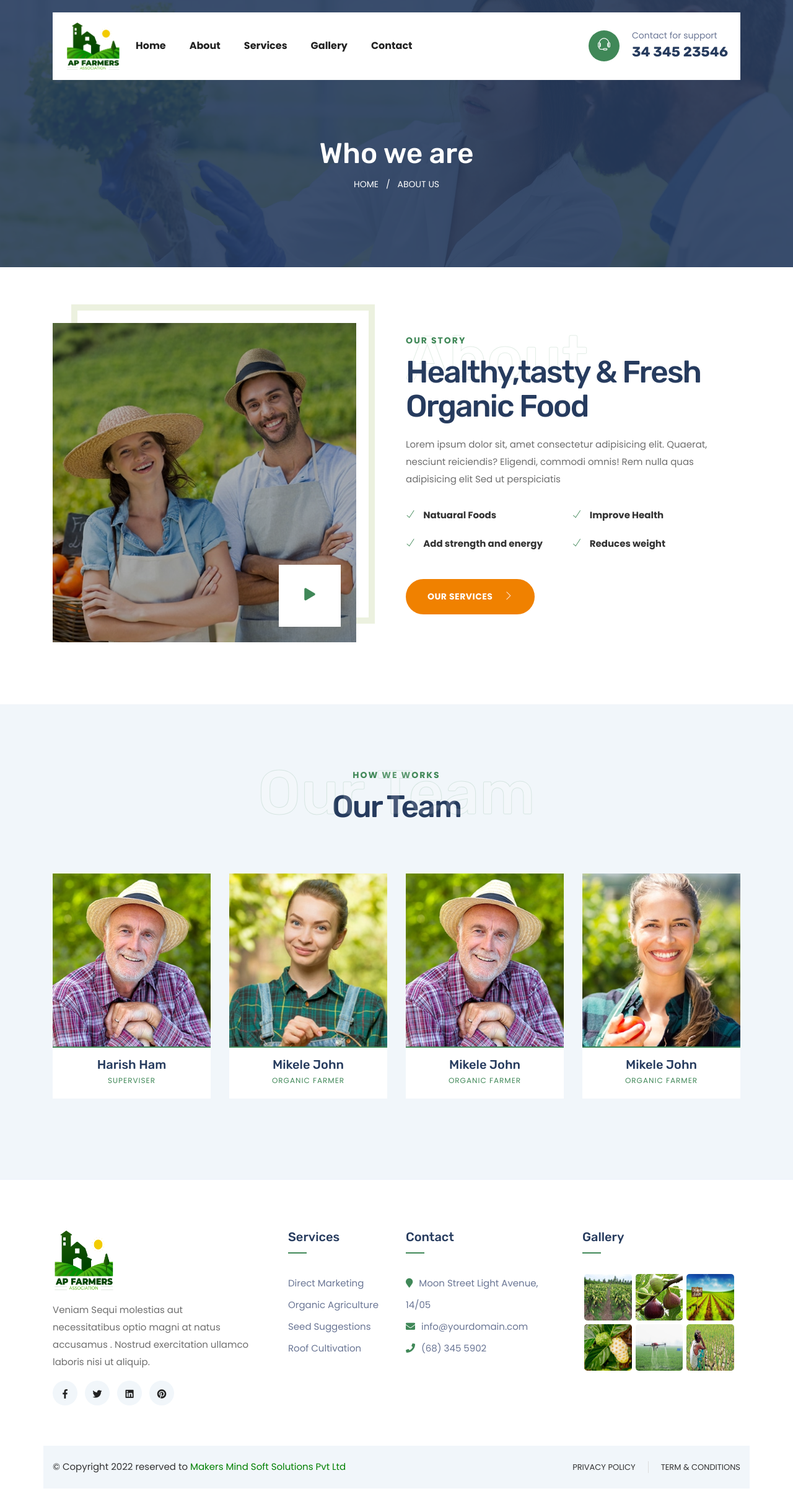
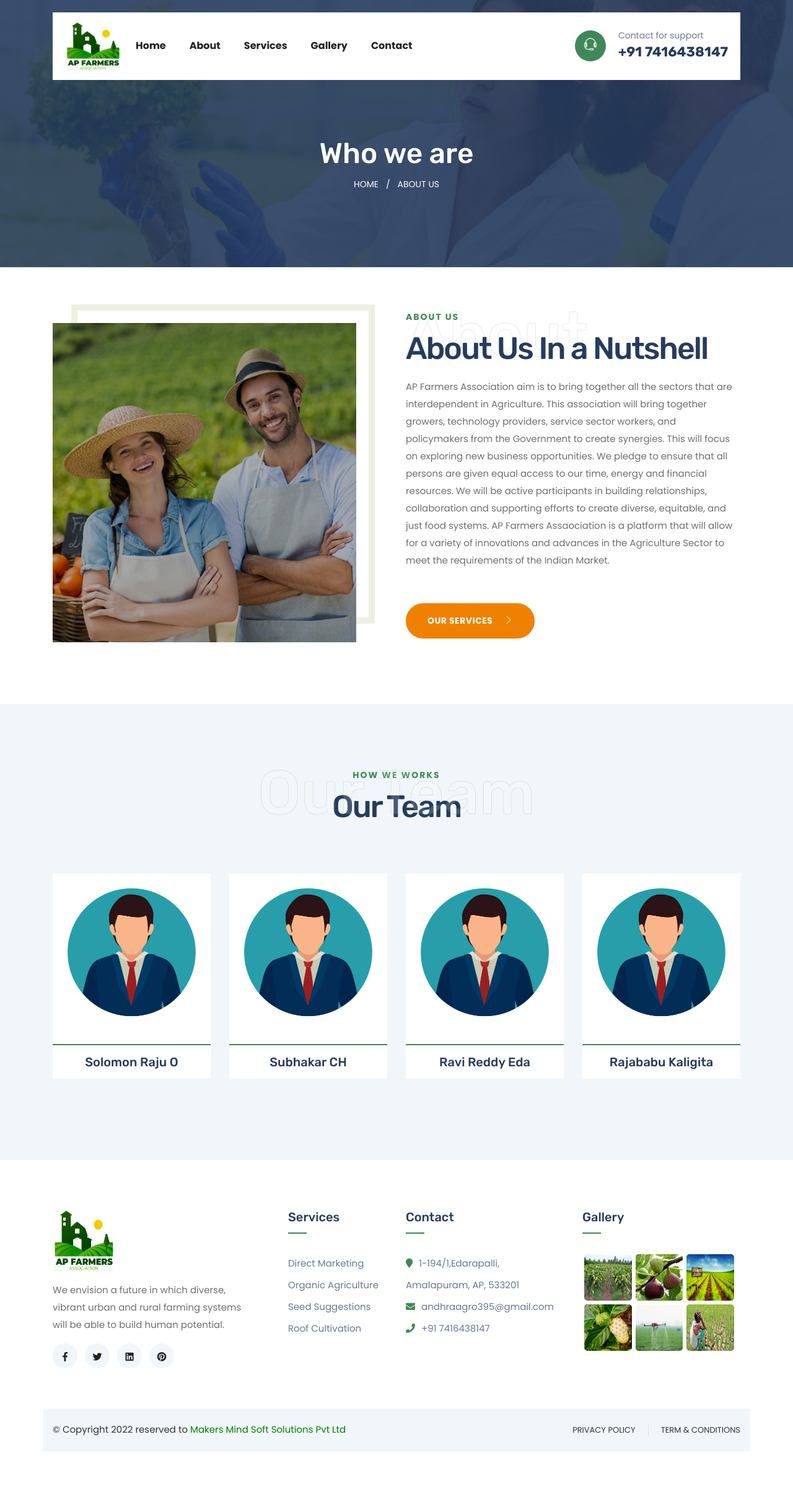
Before and after one commit to satisshMM/AP-Farmers-Association, a PHP site: page /about.php in a window 1280 px wide. Shown: the whole page at 62% size. After the commit the page ends 2341 px from the top, so only its background shows below. Run offline with PHP 8.4, Linux system fonts and the light colour scheme.

Commit message:
Initial Commit

```diff
--- a/about.php
+++ b/about.php
@@ -75,24 +75,23 @@ include "includes/header.php";
             <div class="col-lg-6 col-md-12">
                 <div class="about-img">
                     <img src="assets/images/bg/bg2.jpg" alt="" class="img-fluid">
-                    <a href="#" class="video-play"><i class="fa fa-play"></i></a>
+
                 </div>
              </div>
             <div class="col-lg-6 col-md-12">
                 <div class="section-heading text-left about-info">
                     <h4 class="subheading">About</h4>
-                    <span class="subtitle">our story</span>
-                    <h2>Healthy,tasty & <span>Fresh Organic Food</span></h2>
-                    <p>Lorem ipsum dolor sit, amet consectetur adipisicing elit. Quaerat, nesciunt reiciendis? Eligendi,
-                        commodi omnis! Rem nulla quas adipisicing elit Sed ut perspiciatis</p>
-                    <ul>
+                    <span class="subtitle">About Us</span>
+                    <h2>About Us <span>In a Nutshell</span></h2>
+                    <p>AP Farmers Association aim is to bring together all the sectors that are interdependent in Agriculture. This association will bring together growers, technology providers, service sector workers, and policymakers from the Government to create synergies. This  will focus on exploring new business opportunities. We pledge to ensure that all persons are given equal access to our time, energy and financial resources. We will be active participants in building relationships, collaboration and supporting efforts to create diverse, equitable, and just food systems. AP Farmers Assaociation is a platform that will allow for a variety of innovations and advances in the Agriculture Sector to meet the requirements of the Indian Market.</p>
+                    <!-- <ul>
                         <li><i class="ti-check"></i> Natuaral Foods</li>
                         <li><i class="ti-check"></i> Improve Health</li>
                         <li><i class="ti-check"></i> Add strength and energy</li>
                         <li><i class="ti-check"></i> Reduces weight</li>
-                    </ul>
+                    </ul> -->
 
-                    <a href="#" class="btn btn-main">Our Services<i class="ti-angle-right"></i></a>
+                    <a href="service.php" class="btn btn-main">Our Services<i class="ti-angle-right"></i></a>
                 </div>
             </div>
         </div>
@@ -113,30 +112,30 @@ include "includes/header.php";
         <div class="row">
             <div class="col-lg-3 col-md-6">
                 <div class="team-item">
-                    <img src="assets/images/team/team4.jpg" alt="" class="img-fluid">
+                    <img src="assets/images/team/Avatar.png" alt="" class="img-fluid">
                     <div class="team-info">
-                        <ul class="list-inline">
+                        <!-- <ul class="list-inline">
                             <li class="list-inline-item"><a href="#"><i class="ti-facebook"></i></a></li>
                             <li class="list-inline-item"><a href="#"><i class="ti-twitter"></i></a></li>
                             <li class="list-inline-item"><a href="#"><i class="ti-linkedin"></i></a></li>
-                        </ul>
-                        <h4>Harish Ham</h4>
-                        <p>Superviser</p>
+                        </ul> -->
+                        <h4>Solomon Raju O</h4>
+                        <!-- <p>Superviser</p> -->
                     </div>
                 </div>
             </div>
 
             <div class="col-lg-3 col-md-6">
                 <div class="team-item">
-                    <img src="assets/images/team/team2.jpg" alt="" class="img-fluid">
+                    <img src="assets/images/team/Avatar.png" alt="" class="img-fluid">
                     <div class="team-info">
-                        <ul class="list-inline">
+                        <!-- <ul class="list-inline">
                             <li class="list-inline-item"><a href="#"><i class="ti-facebook"></i></a></li>
                             <li class="list-inline-item"><a href="#"><i class="ti-twitter"></i></a></li>
                             <li class="list-inline-item"><a href="#"><i class="ti-linkedin"></i></a></li>
-                        </ul>
-                        <h4>Mikele John</h4>
-                        <p>Organic Farmer</p>
+                        </ul> -->
+                        <h4>Subhakar CH</h4>
+                        <!-- <p>Organic Farmer</p> -->
                     </div>
                 </div>
             </div>
@@ -145,29 +144,29 @@ include "includes/header.php";
 
             <div class="col-lg-3 col-md-6">
                 <div class="team-item">
-                    <img src="assets/images/team/team4.jpg" alt="" class="img-fluid">
+                    <img src="assets/images/team/Avatar.png" alt="" class="img-fluid">
                     <div class="team-info">
-                        <ul class="list-inline">
+                        <!-- <ul class="list-inline">
                             <li class="list-inline-item"><a href="#"><i class="ti-facebook"></i></a></li>
                             <li class="list-inline-item"><a href="#"><i class="ti-twitter"></i></a></li>
                             <li class="list-inline-item"><a href="#"><i class="ti-linkedin"></i></a></li>
-                        </ul>
-                        <h4>Mikele John</h4>
-                        <p>Organic Farmer</p>
+                        </ul> -->
+                        <h4>Ravi Reddy Eda</h4>
+                        <!-- <p>Organic Farmer</p> -->
                     </div>
                 </div>
             </div>
              <div class="col-lg-3 col-md-6">
                 <div class="team-item">
-                    <img src="assets/images/team/team3.jpg" alt="" class="img-fluid">
+                    <img src="assets/images/team/Avatar.png" alt="" class="img-fluid">
                     <div class="team-info">
-                        <ul class="list-inline">
+                        <!-- <ul class="list-inline">
                             <li class="list-inline-item"><a href="#"><i class="ti-facebook"></i></a></li>
                             <li class="list-inline-item"><a href="#"><i class="ti-twitter"></i></a></li>
                             <li class="list-inline-item"><a href="#"><i class="ti-linkedin"></i></a></li>
-                        </ul>
-                        <h4>Mikele John</h4>
-                        <p>Organic Farmer</p>
+                        </ul> -->
+                        <h4>Rajababu Kaligita</h4>
+                        <!-- <p>Organic Farmer</p> -->
                     </div>
                 </div>
             </div>
--- a/includes/footer.php
+++ b/includes/footer.php
@@ -5,7 +5,7 @@
 				<div class="col-lg-4 mr-auto col-sm-6 col-md-6">
 					<div class="footer-widget footer-about mb-5 mb-lg-0">
 						<img src="assets/images/AP-farmers-logo.png" alt="Maxeo" class="img-fluid" style="height:100px; width:100px">
-						<p class="mt-3">Veniam Sequi molestias aut necessitatibus optio magni at natus accusamus . Nostrud exercitation ullamco laboris nisi ut aliquip.</p>
+						<p class="mt-3">We envision a future in which diverse, vibrant urban and rural farming systems will be able to build human potential.</p>
 						<ul class="list-inline footer-socials">
 							<li class="list-inline-item"><a href="#"><i class="fab fa-facebook-f"></i></a></li>
 							<li class="list-inline-item"> <a href="#"><i class="fab fa-twitter"></i></a></li>
@@ -32,9 +32,9 @@
 					<div class="footer-widget footer-contact mb-5 mb-lg-0">
 						<h5 class="widget-title">Contact</h5>
 						<ul class="list-unstyled">
-							<li> <i class="fa fa-map-marker"></i>Moon Street Light Avenue, 14/05</li>
-							<li> <i class="fa fa-envelope"></i>info@yourdomain.com</li>
-							<li><i class="fa fa-phone"></i>(68) 345 5902</li>
+							<li> <i class="fa fa-map-marker"></i>1-194/1,Edarapalli, Amalapuram, AP, 533201</li>
+							<li> <i class="fa fa-envelope"></i>andhraagro395@gmail.com</li>
+							<li><i class="fa fa-phone"></i>+91 7416438147</li>
 
 						</ul>
 					</div>
--- a/includes/header.php
+++ b/includes/header.php
@@ -100,7 +100,7 @@
                         </div>
                         <div class="contact-text">
                             <span>Contact for support </span>
-                            <h4>34 345 23546</h4>
+                            <h4> +91 7416438147</h4>
                         </div>
                     </div>
                 </div> <!-- / .navbar-collapse -->
```
Also changed, not shown: contact.php (+3 -4 lines), index.php (+8 -8 lines), assets/images/banner/1.webp (added), assets/images/banner/2.jpg (added), assets/images/banner/3.png (added), assets/images/team/Avatar-f.png (added), assets/images/team/Avatar.png (added), assets/images/team/team1.jpg (deleted), assets/images/team/team2.jpg (deleted), assets/images/team/team3.jpg (deleted), assets/images/team/team4.jpg (deleted).
